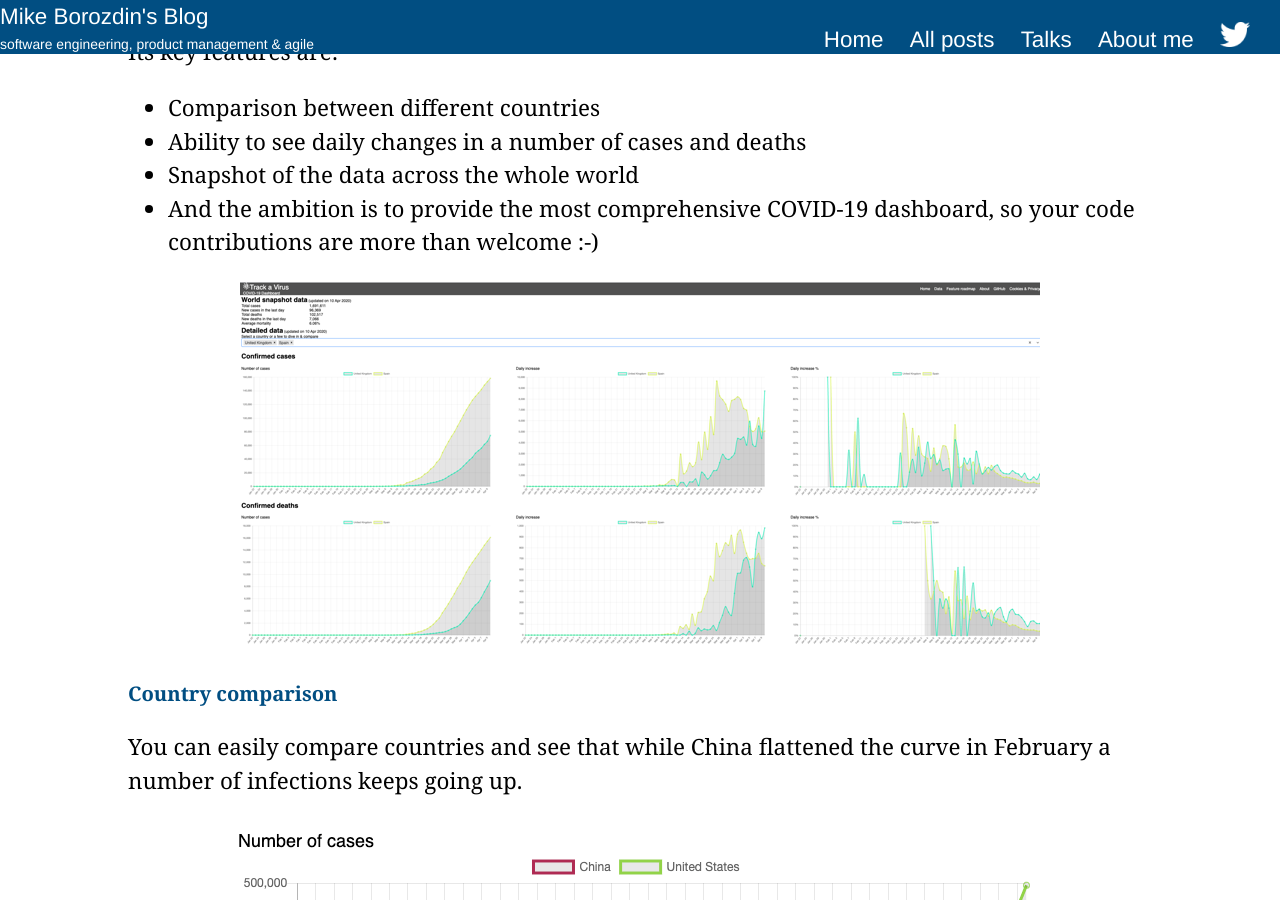
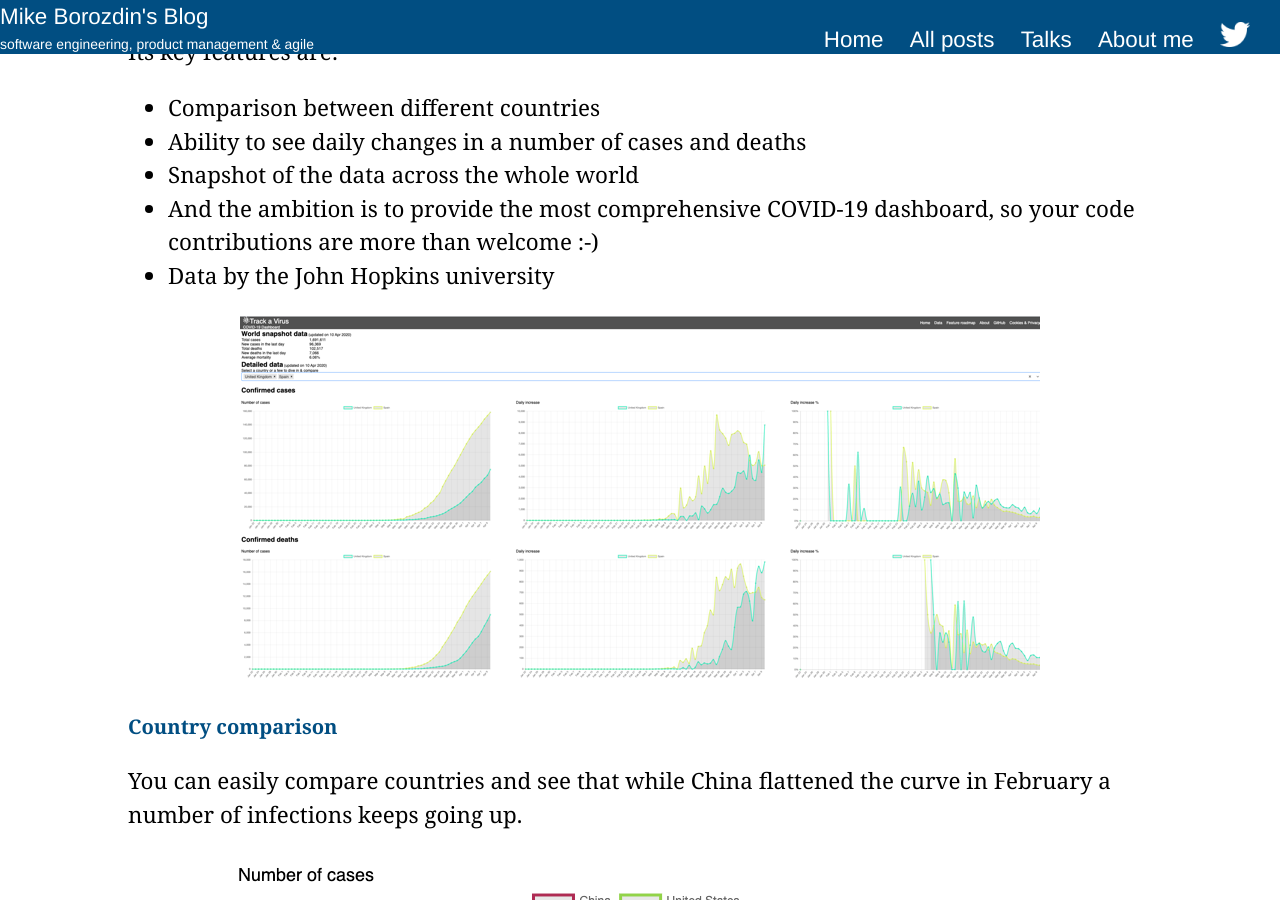
Before and after one commit to mikeborozdin/mikeborozdin.github.io, a Jekyll site: the page built from _posts/2020-04-11-trackavirus-open-source-covid-19-dashboard.md, in a window 1280 px wide and 900 px high, scrolled down 350 px. Built offline with Jekyll 4.4.1, drawn with Linux system fonts in a browser that asks for light colours; comment, search, counter and statistics services are not loaded.

Commit message:
trackavirus

```diff
--- a/_posts/2020-04-11-trackavirus-open-source-covid-19-dashboard.md
+++ b/_posts/2020-04-11-trackavirus-open-source-covid-19-dashboard.md
@@ -19,6 +19,7 @@ Its key features are:
 * Ability to see daily changes in a number of cases and deaths
 * Snapshot of the data across the whole world
 * And the ambition is to provide the most comprehensive COVID-19 dashboard, so your code contributions are more than welcome :-)
+* Data by the John Hopkins university
 
 ![screenshot](/images/trackavirus/screenshot.png){: .center-image }
 
```
